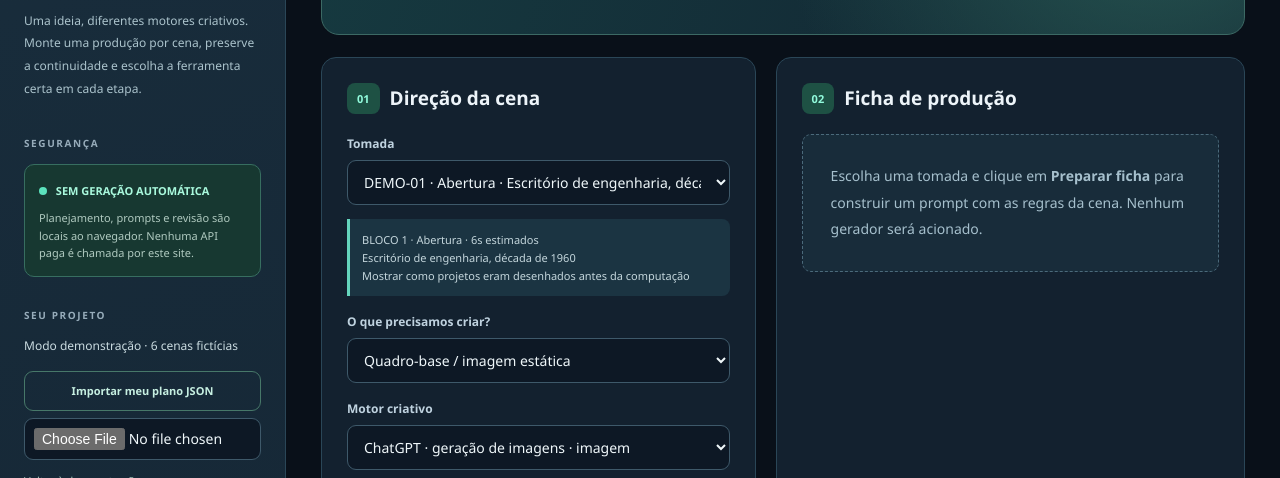
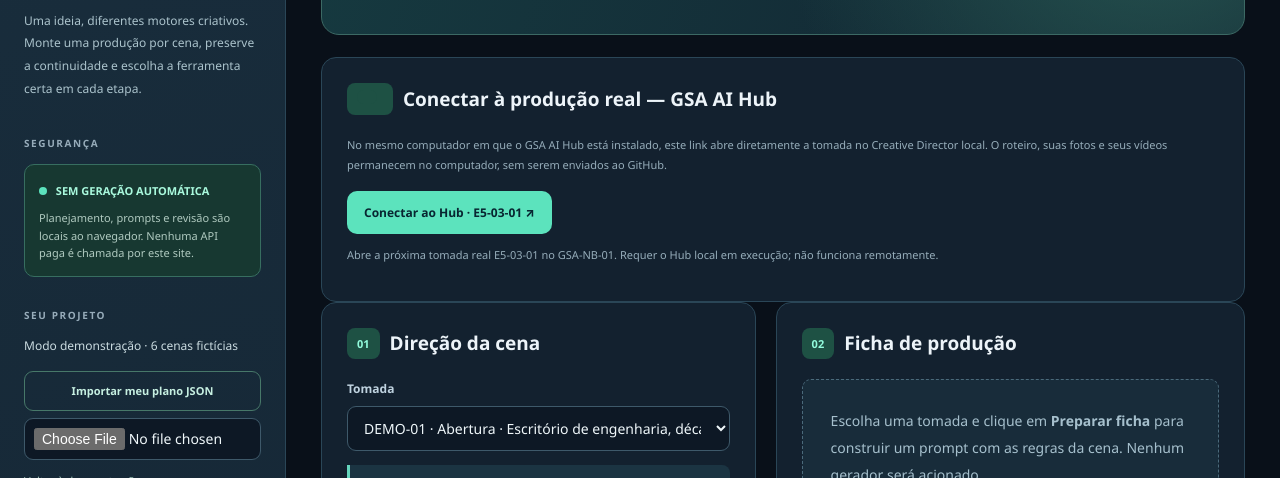
Before and after one commit to gustavoecivil/vsa-creative-director, a plain HTML site: page index.html in a window 1280 px wide. Shown: the part 306-784 px from the top of the page. Drawn offline with Linux system fonts and the light colour scheme.

Commit message:
Connect VSA public studio to GSA local official production

```diff
--- a/app.js
+++ b/app.js
@@ -38,7 +38,22 @@
 function showShot(){
  const s=getShot();if(!s)return;
  $("source").textContent="BLOCO "+s.block+" · "+s.chapter+" · "+s.duration+"s estimados\n"+s.era+"\n"+s.objective;
- renderFrames();
+ refreshHubLink();renderFrames();
+}
+function refreshHubLink(){
+ const selected=getShot()?.id||"";
+ const isFilm=/^E5-\d{2}-\d{2}$/.test(selected);
+ const shot=(state.imported&&isFilm)?selected:"E5-03-01";
+ const address=new URL("http://127.0.0.1:8788/");
+ address.searchParams.set("shot",shot);
+ address.searchParams.set("provider","chatgpt_img");
+ address.searchParams.set("kind","imagem");
+ address.searchParams.set("prepare","1");
+ $("connectHub").href=address.href;
+ $("connectHub").textContent="Conectar ao Hub · "+shot+" ↗";
+ $("hubBridgeHint").textContent=state.imported&&isFilm
+   ?"Abrirá esta tomada no GSA Hub instalado, com o roteiro oficial, sem enviar seus arquivos ao GitHub."
+   :"Abre a próxima tomada real E5-03-01 no GSA-NB-01. Requer o Hub local em execução; não funciona remotamente.";
 }
 function suggest(){
  const choice=SUGGEST[$("kind").value]||"chatgpt";
--- a/index.html
+++ b/index.html
@@ -33,6 +33,12 @@
   </header>
   <div class="workspace">
     <section class="hero"><div><span class="kicker hero-kicker">VSA · CREATIVE FACTORY</span><h2>Da necessidade ao software.</h2><p>Planeje o quadro, determine o objetivo visual e monte o fluxo: imagem-base, aprovação e animação. Sem depender de um software único.</p></div><div class="counter"><b id="shotCount">06</b><span>TOMADAS NO PROJETO</span></div></section>
+    <section class="panel section-gap" id="localHubBridge">
+      <div class="panel-heading"><span><span class="led"></span></span><h3>Conectar à produção real — GSA AI Hub</h3></div>
+      <p class="hint">No mesmo computador em que o GSA AI Hub está instalado, este link abre diretamente a tomada no Creative Director local. O roteiro, suas fotos e seus vídeos permanecem no computador, sem serem enviados ao GitHub.</p>
+      <div class="actions"><a id="connectHub" class="primary" href="http://127.0.0.1:8788/?shot=E5-03-01&amp;provider=chatgpt_img&amp;kind=imagem&amp;prepare=1" target="_blank" rel="noopener noreferrer">Conectar meu Hub · próxima tomada E5-03-01 ↗</a></div>
+      <p class="hint" id="hubBridgeHint">Requer o Creative Director local ligado no GSA-NB-01. Em outro computador ou celular, o endereço 127.0.0.1 não aponta para seu notebook.</p>
+    </section>
     <div class="columns">
       <section class="panel">
         <div class="panel-heading"><span>01</span><h3>Direção da cena</h3></div>
```
Also changed, not shown: 1 other file.
